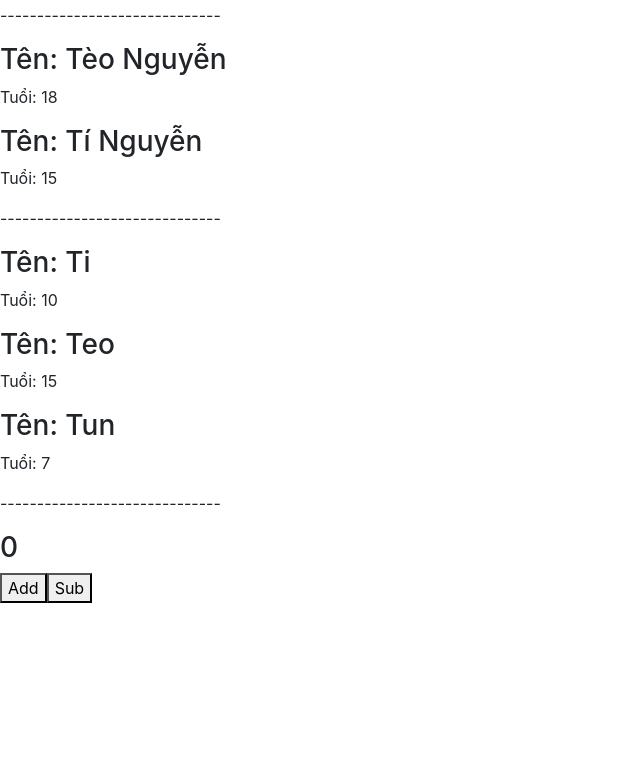
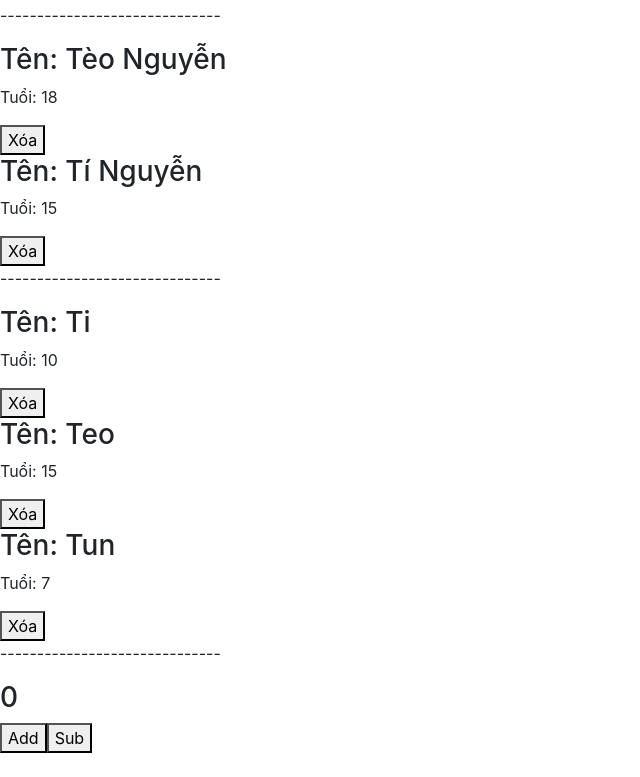
Before and after one commit to tientm96/learn-angular, an Angular app: page / in a window 1280 px wide. Shown: the part 2071-2848 px from the top of the page, without its empty margins (0-640 px from the left). Before the commit the page ends 2698 px from the top, so only its background shows below. Built offline with nearby package versions, Linux system fonts and the light colour scheme.

Commit message:
ung dung Output cho person.ts: truyen event den-> list-person.html

```diff
--- a/src/app/list-person/list-person.component.html
+++ b/src/app/list-person/list-person.component.html
@@ -18,6 +18,12 @@
   <ng-container>: là thẻ khi render ra sẽ mất đi, ko hiển thị trên element khi F12 -->
 
 <ng-container *ngFor="let person of arrPeople">
-  <app-person [name]="person.name" [age]="person.age"></app-person>
+  <app-person
+    [name]="person.name"
+    [age]="person.age"
+    (removePerson)="removePersonByName($event)">
+    <!--Vì chưa biết param là gì, nên ta luôn để là $event.
+      (removePerson): là sự kiện output đc gửi từ person.js qua, sự kiện này gửi thêm param qua, param này đc đưa vào $event -->
+</app-person>
 
 </ng-container>
--- a/src/app/list-person/list-person.component.ts
+++ b/src/app/list-person/list-person.component.ts
@@ -18,4 +18,11 @@ export class ListPersonComponent implements OnInit {
   ngOnInit() {
   }
 
+
+  //hàm xóa phần tử
+  removePersonByName(name: string){
+    const index = this.arrPeople.findIndex(e => e.name === name);
+    this.arrPeople.splice(index, 1); //xóa tại phần thử thứ index, xóa 1 phần tử
+  }
+
 }
--- a/src/app/person/person.component.html
+++ b/src/app/person/person.component.html
@@ -1,3 +1,5 @@
 <!-- gọi các biến name, age trong comp ra -->
 <h3>Tên: {{ name }}</h3>
 <p>Tuổi: {{ age }}</p>
+
+<button (click)="removeByClick();">Xóa</button>
--- a/src/app/person/person.component.ts
+++ b/src/app/person/person.component.ts
@@ -1,4 +1,4 @@
-import { Component, OnInit, Input } from '@angular/core';
+import { Component, OnInit, Input, Output, EventEmitter } from '@angular/core';
 
 // Dùng lệnh ng g c person để tạo component person có đầy đủ 4 file.
 
@@ -13,12 +13,46 @@ export class PersonComponent implements OnInit {
   import Input vào dòng import ở trên cùng.
   Khi khai báo các biến để lấy input thì phải @Input() biến: kdl;
   */
- @Input() name: String;
+
+  /*string: kdl bình thường. Kiểu này ta có thể so sánh 2 chuỗi = nhau hay ko.
+
+String: object. Là kiểu hỗn hợp. Kiểu này ta ko thể so sánh 2 chuỗi được, vì ngoài giá trị 2 chuỗi còn các thuộc tính khác.
+(ko thể so sánh object như so sánh kdl bình thường)
+  */
+
+  /*Ứng dụng Output vào để gửi sự kiện từ person.ts qua list-person.ts: Xem các file child.comp.ts để hiểu rõ hơn về Output.
+    -Import EventEmitter, Output ở dòng trên cùng
+    -Khai báo sự kiện phải có @Output eventname = new EventMiter<kiểu dl tham số truyền từ đây qua list-person.html>();.
+    -eventname.emit(tham số truyền đi): để kích hoạt sự kiện truyền đi, đồng thời gửi param truyền đi đó.
+
+    -event removePerson đã đc tạo ở đây, qua list-person.html ta chỉ cần gọi đến event removePerson: <app-person (removePerson)="removePersonByName($event)"></app-person>
+        +person.comp.ts gửi (removePerson) đến list-person.comp.html, nhưng lúc này removePerson chưa có tác dụng vì chưa đc kích hoạt.
+        +tại person.comp.html, mỗi lần kích btnXóa thì event removePerson lại đc kích hoạt(gọi đến removePerson.emit(name)),
+        nên (removePerson) bên list-person mới có tác dụng, mới hoạt động.
+
+    =>Tóm lại: ở đây html bấm Xóa thì kích hoạt event removePerson, làm cho event removePerson đã đc gọi bên list-person.html có tác dụng, sẽ thực thi sự kiện đó.
+
+    -Tại list-person.html: ( <app-person (removePerson)="removePersonByName($event)"></app-person> ): Vì chưa biết param là gì, nên ta luôn để là $event.
+      +(removePerson): là sự kiện output đc gửi từ person.ts qua, sự kiện này gửi thêm param qua, param này đc đưa vào $event.
+      +gửi param qua bằng cách removePerson.emit(param truyền qua);
+      +ở đây param truyền qua là chuỗi, nên để tiện cho việc so sánh thì param truyền vào phải là string chứ ko phải String (vì String là object khó so sánh).
+      -->
+
+  */
+
+ @Input() name: string;
  @Input() age: Number;
+
+
+ @Output() removePerson = new EventEmitter<string>();
 
   constructor() { }
 
   ngOnInit() {
   }
 
+  removeByClick(){
+    this.removePerson.emit(this.name);
+  }
+
 }
```
